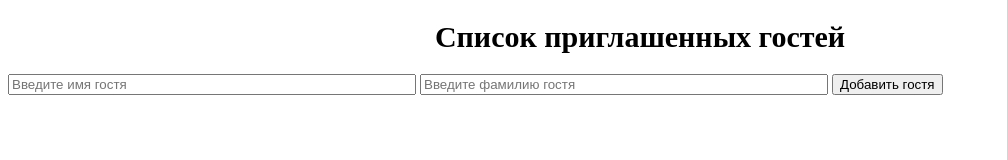
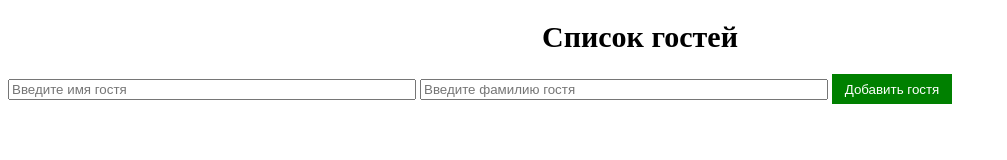
Before and after one commit to sidorenqo/for_vasyan, a plain HTML site: page index.html in a window 1280 px wide. Shown: the whole page, without its empty margins (0-1007 px from the left). Drawn offline with Linux system fonts and the light colour scheme.

Commit message:
изуродовал кнопку

```diff
--- a/index.html
+++ b/index.html
@@ -7,7 +7,7 @@
     <link rel="stylesheet" href="style.css">
 </head>
 <body>
-    <h1>Список приглашенных гостей</h1>
+    <h1>Список гостей</h1>
 
     <input type="text" id="name" placeholder="Введите имя гостя">
     <input type="text" id="surname" placeholder="Введите фамилию гостя">
--- a/style.css
+++ b/style.css
@@ -6,3 +6,12 @@ h1 {
 input {
     width: 400px;
 }
+
+button {
+    cursor: pointer;
+    background-color: green;
+    border: none;
+    color: white;
+    height: 30px;
+    width: 120px;
+}
```
